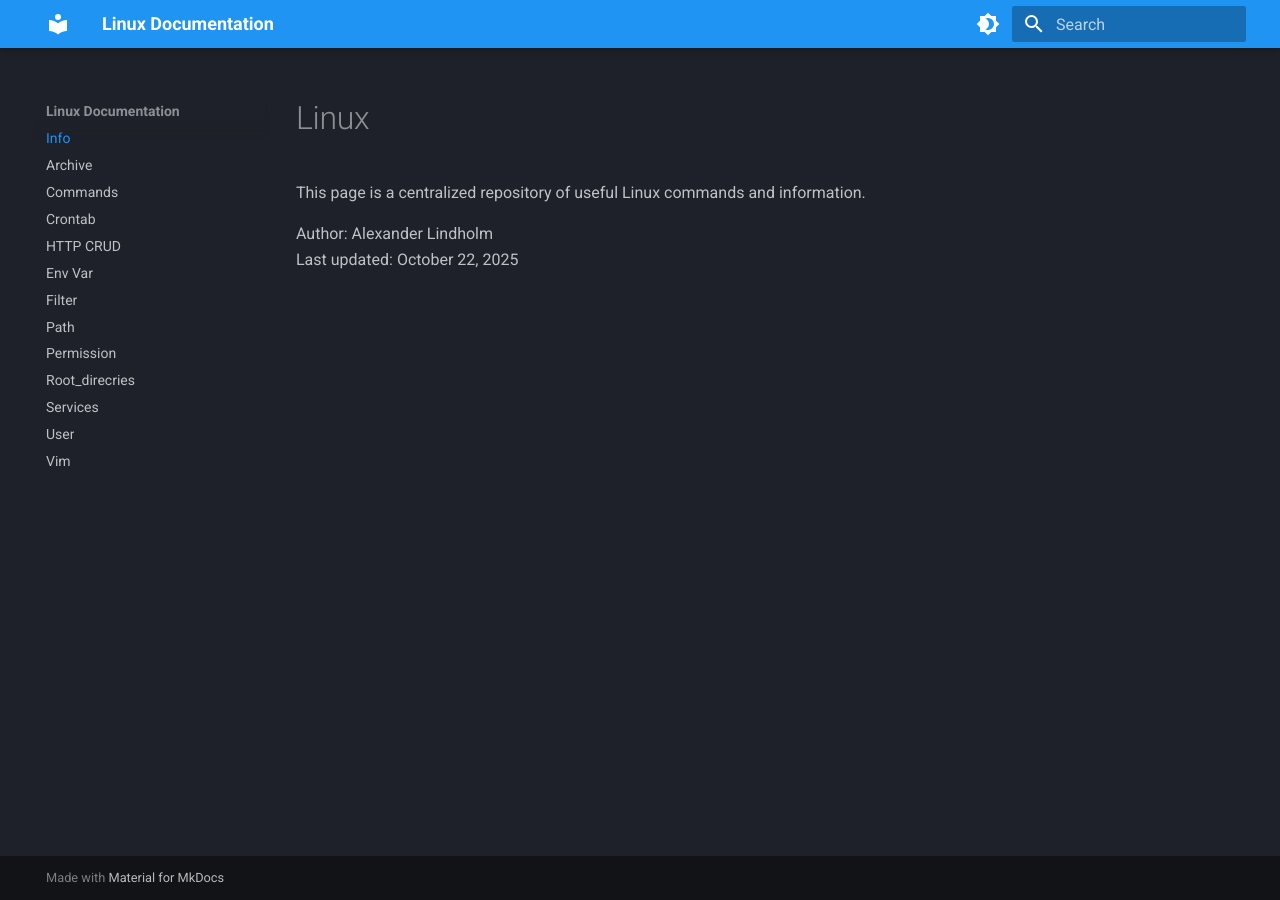
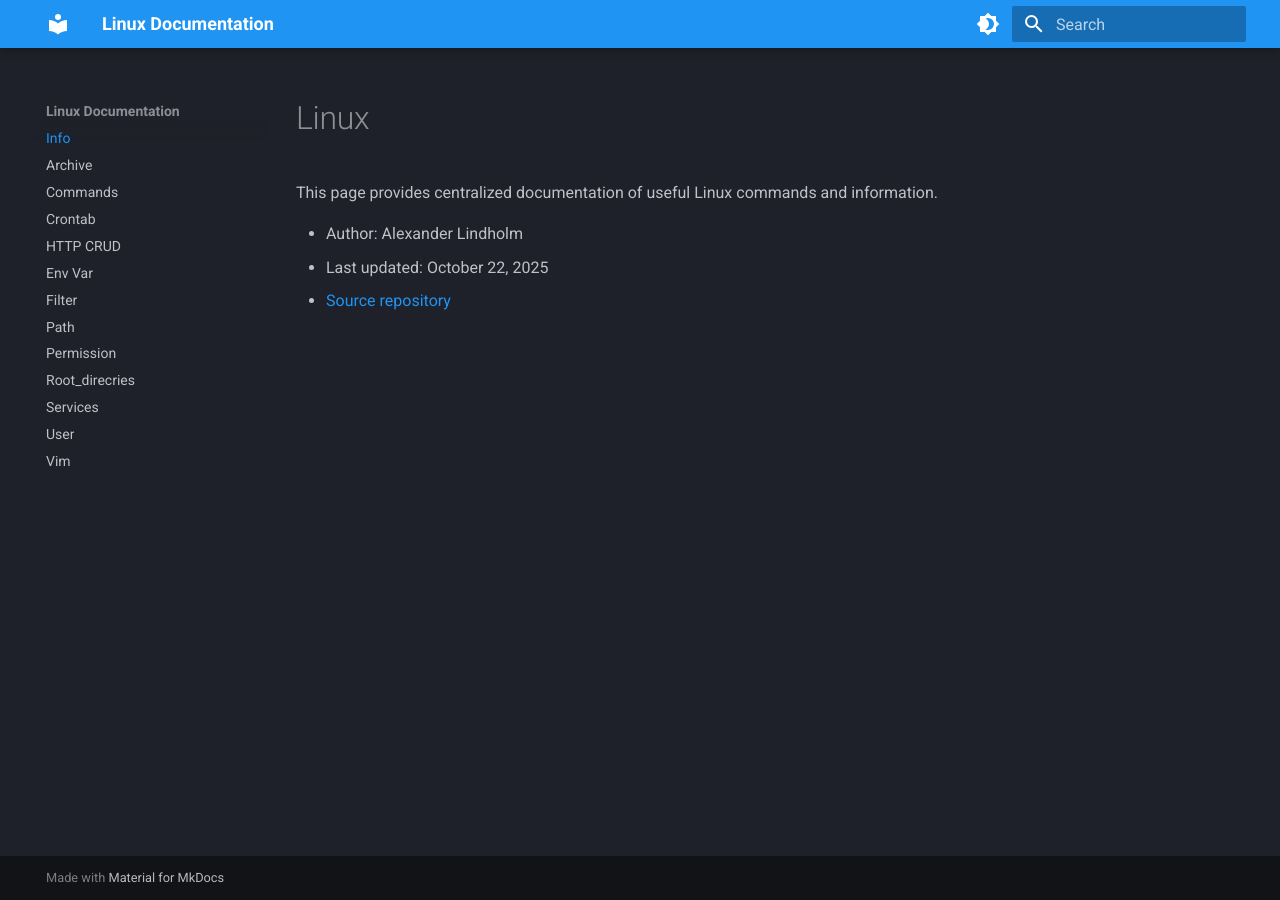
Before and after one commit to Alex0424/Linux, an MkDocs documentation site: the page built from docs/index.md, in a window 1280 px wide. Built offline with MkDocs 1.6.1 and Material for MkDocs 9.7.7, drawn with Linux system fonts in a browser that asks for light colours.

Commit message:
Modifying Home page for docs

```diff
--- a/docs/index.md
+++ b/docs/index.md
@@ -1,6 +1,7 @@
 # Linux
 
-This page is a centralized repository of useful Linux commands and information.
+This page provides centralized documentation of useful Linux commands and information.
 
-Author: Alexander Lindholm
-Last updated: October 22, 2025
+- Author: Alexander Lindholm
+- Last updated: October 22, 2025
+- [Source repository](https://github.com/Alex0424/Linux)
```
